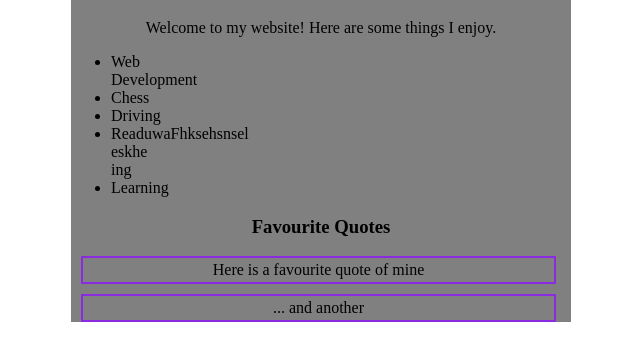
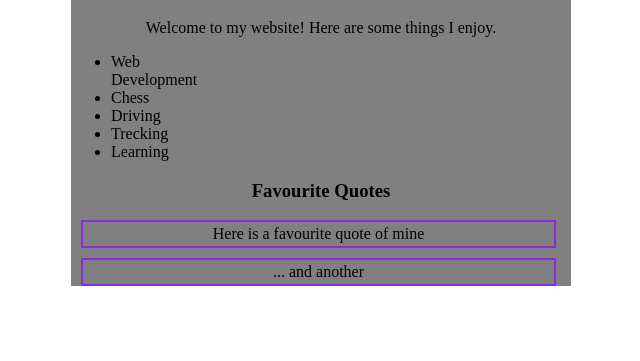
Before and after one commit to sushree022/firstrepo, a plain HTML site: page index.html in a window 1280 px wide. Shown: the part 61-422 px from the top of the page, without its empty margins (319-959 px from the left). Drawn offline with Linux system fonts and the light colour scheme; files that its build step writes are made by us from their sources; files whose address does not match are found by name.

Commit message:
list modified

```diff
--- a/index.html
+++ b/index.html
@@ -13,7 +13,7 @@
    <li> Web Development </li>
    <li> Chess </li>
    <li> Driving </li>
-   <li> ReaduwaFhksehsnsel eskhe ing </li>
+   <li> Trecking</li>
    <li> Learning </li>
    </ul>
 
```
